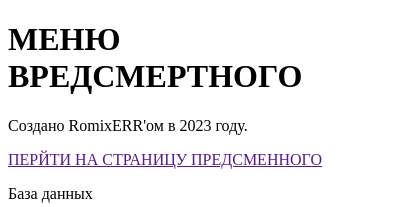
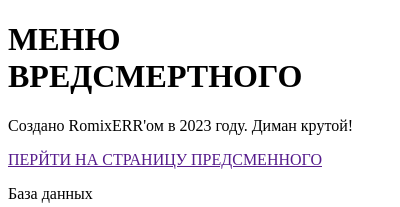
Before and after one commit to Severstal-Metiz/DIP, a browser extension: page testEx1/popup.html in a window 400 px wide. Shown: the top 207 px of the page. Drawn offline with Linux system fonts and the light colour scheme.

```diff
--- a/testEx1/popup.html
+++ b/testEx1/popup.html
@@ -6,7 +6,7 @@
   <body>
 	<script type="text/javascript" src="popup.js"></script>
 	<H1>МЕНЮ ВРЕДСМЕРТНОГО</H1><P>
-	Создано RomixERR'ом в 2023 году.<p>
+	Создано RomixERR'ом в 2023 году. Диман крутой!<p>
 	<div id='link'></div><p><p><p>
 	База данных<p>
 	<div id='loadDB'></div><p><p><p>
```
Also changed, not shown: testEx1/128x128.png (added), testEx1/manifest.json.
